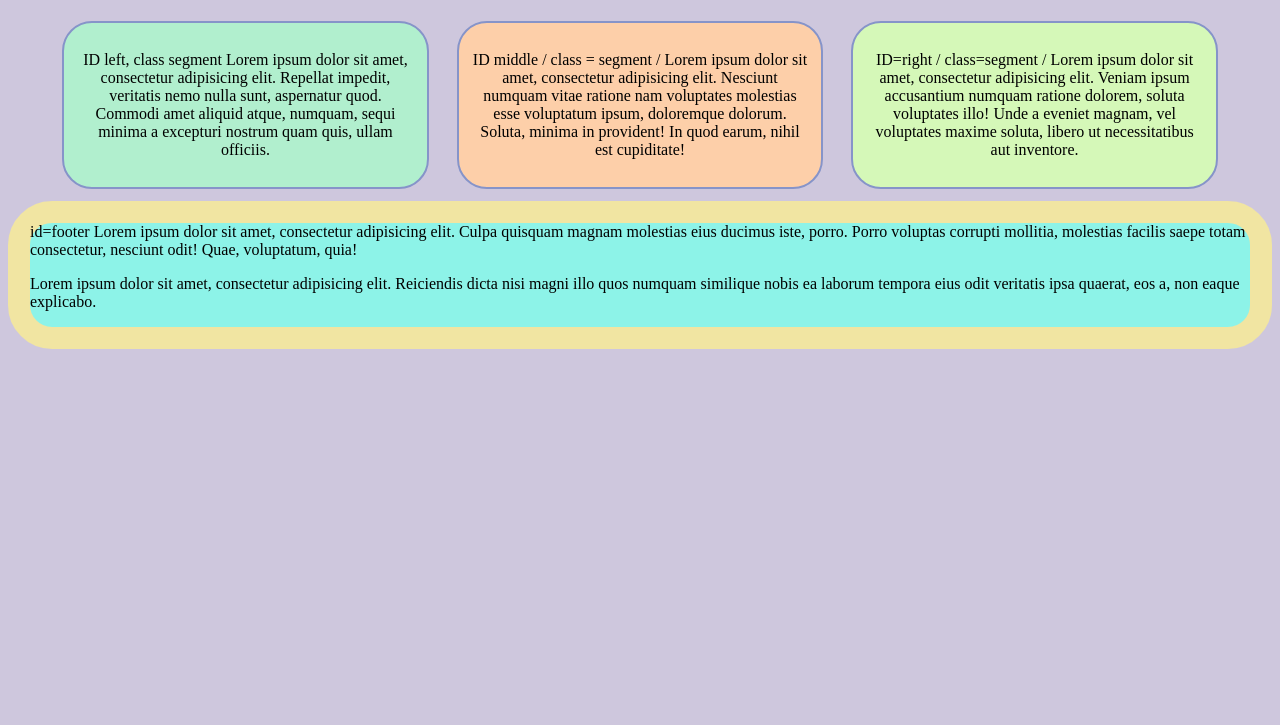
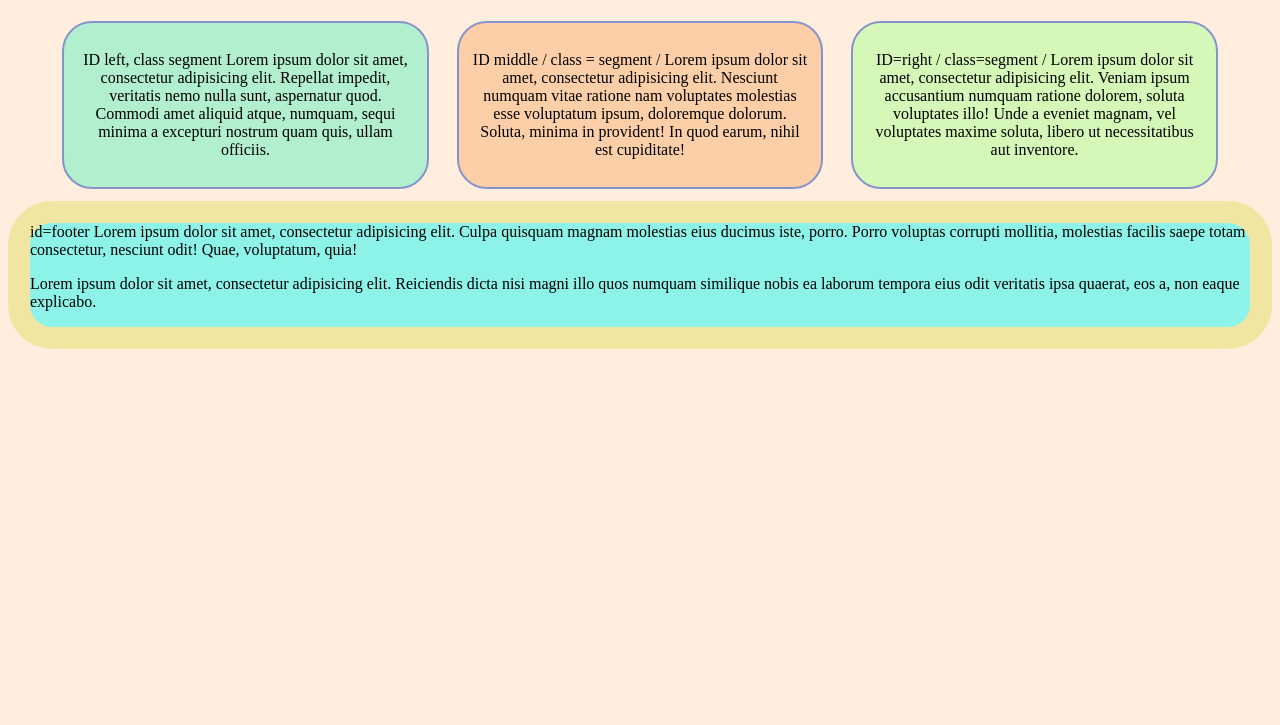
Before and after one commit to yunam6/project_333, a plain HTML site: page index.html in a window 1280 px wide. Shown: the part 75-800 px from the top of the page. Drawn offline with Linux system fonts and the light colour scheme.

Commit message:
Update style.css

```diff
--- a/style.css
+++ b/style.css
@@ -4,9 +4,9 @@ html {
 *, *:before, *:after {
   box-sizing: inherit;
 }
-
+/* Changing the body background from #CEC7DD  to #fed   */
 body {
-	background: #CEC7DD;
+	background: #fed;
 }
 .big_heading {
 	background: #DBB562;
```
